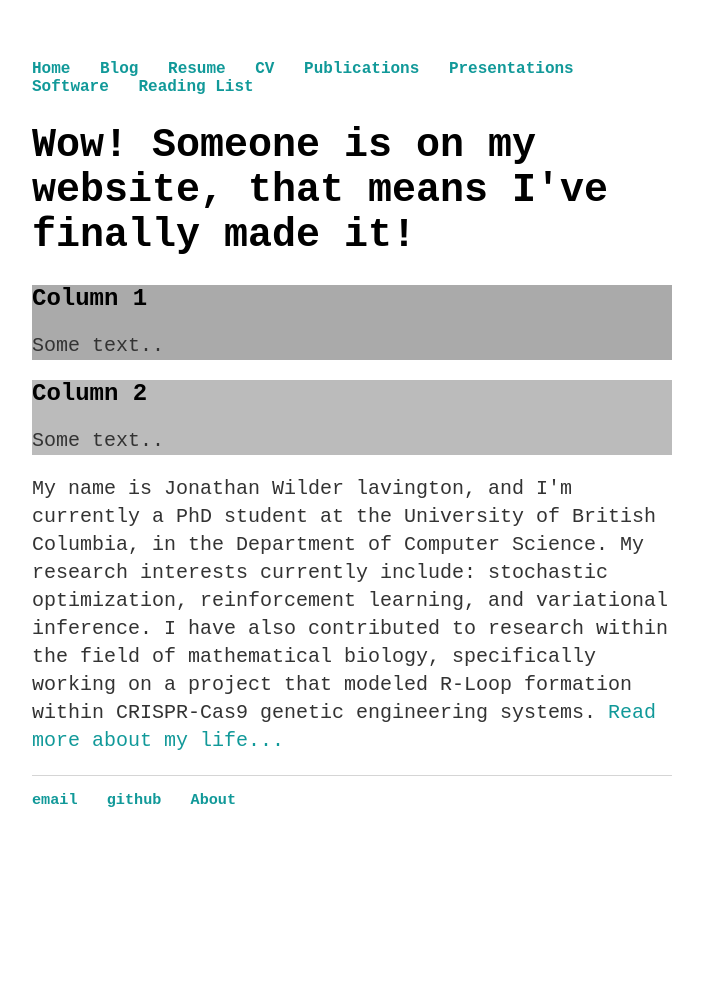
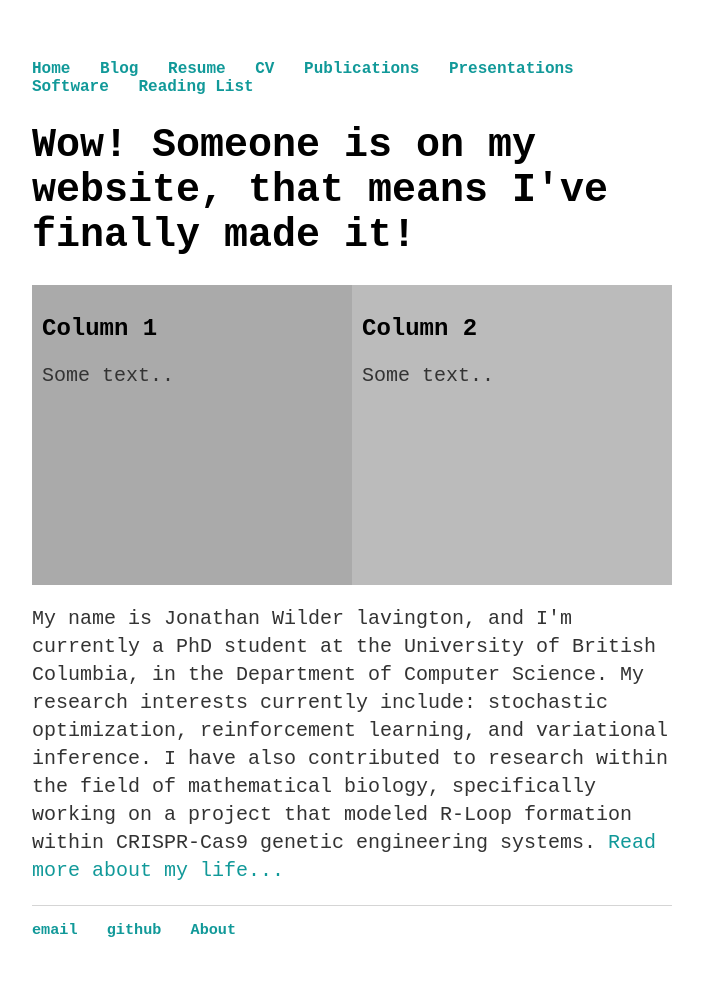
Before and after one commit to WilderLavington/old_web_page, a Jekyll site: the page built from index.html, in a window 1280 px wide. Shown: the whole page, without its empty margins (288-991 px from the left). Built offline with Jekyll 4.4.1, drawn with Linux system fonts in a browser that asks for light colours; before the commit the page ends 900 px from its top, so only the background shows below that.

Commit message:
Update index.html

```diff
--- a/index.html
+++ b/index.html
@@ -1,6 +1,26 @@
 ---
 layout: default
 ---
+<style>
+* {
+  box-sizing: border-box;
+}
+
+/* Create two equal columns that floats next to each other */
+.column {
+  float: left;
+  width: 50%;
+  padding: 10px;
+  height: 300px; /* Should be removed. Only for demonstration */
+}
+
+/* Clear floats after the columns */
+.row:after {
+  content: "";
+  display: table;
+  clear: both;
+}
+</style>
 <body>
 <h1>Wow! Someone is on my website, that means I've finally made it!</h1>
  <div class="row">
```
